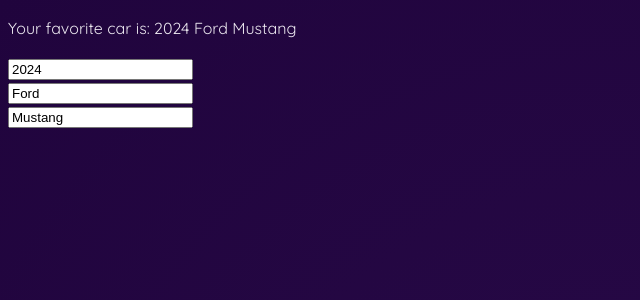
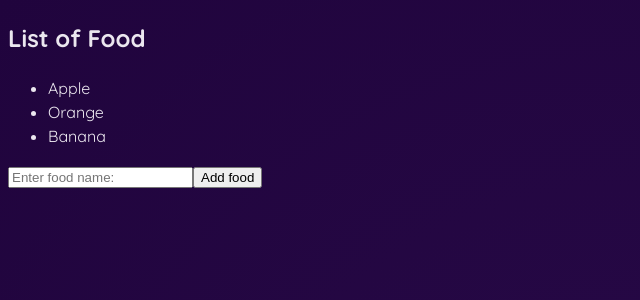
Before and after one commit to anusianne/react_apps, a React (Vite) app in the folder react-exercises/: page / in a window 1280 px wide. Shown: the top 300 px of the page, without its empty margins (0-640 px from the left). Built offline with nearby package versions, Linux system fonts and the light colour scheme.

Commit message:
added handleAddFood and handleRemoveFood

```diff
--- a/react-exercises/src/MyComponent.jsx
+++ b/react-exercises/src/MyComponent.jsx
@@ -1,26 +1,47 @@
 import {useState} from "react";
 
 export default function MyComponent() {
-    const [car, setCar] = useState({year: 2024, make: "Ford", model: "Mustang"});
+    // const [car, setCar] = useState({year: 2024, make: "Ford", model: "Mustang"});
+    //
+    // function handleYearChange(event) {
+    //     setCar({...car, year: event.target.value})
+    // }
+    //
+    // function handleMakeChange(event) {
+    //     setCar({...car, make: event.target.value})
+    // }
+    //
+    // function handleModelChange(event) {
+    //     setCar({...car, model: event.target.value})
+    // }
 
-    function handleYearChange(event) {
-        setCar({...car, year: event.target.value})
+    const [foods, setFoods] = useState(["Apple", "Orange", "Banana"]);
+
+    function handleAddFood() {
+        const newFood = document.getElementById("foodInput").value;
+        setFoods(f => [...f, newFood])
     }
 
-    function handleMakeChange(event) {
-        setCar({...car, make: event.target.value})
-    }
-
-    function handleModelChange(event) {
-        setCar({...car, model: event.target.value})
+    function handleRemoveFood(index) {
+        setFoods(foods.filter((f, i) =>
+            i !== index))
     }
 
     return (
+        // <div>
+        //     <p>Your favorite car is: {car.year} {car.make} {car.model}</p>
+        //     <input type="number" value={car.year} onChange={handleYearChange}/><br/>
+        //     <input type="text" value={car.make} onChange={handleMakeChange}/><br/>
+        //     <input type="text" value={car.model} onChange={handleModelChange}/>
+        // </div>
         <div>
-            <p>Your favorite car is: {car.year} {car.make} {car.model}</p>
-            <input type="number" value={car.year} onChange={handleYearChange}/><br/>
-            <input type="text" value={car.make} onChange={handleMakeChange}/><br/>
-            <input type="text" value={car.model} onChange={handleModelChange}/>
+            <h2>List of Food</h2>
+            <ul>
+                {foods.map((food, index) =>
+                    <li key={index} onClick={() => handleRemoveFood(index)}>{food}</li>)}
+            </ul>
+            <input text="text" id="foodInput" placeholder="Enter food name:"/>
+            <button onClick={handleAddFood}>Add food</button>
         </div>
     )
 }
```
